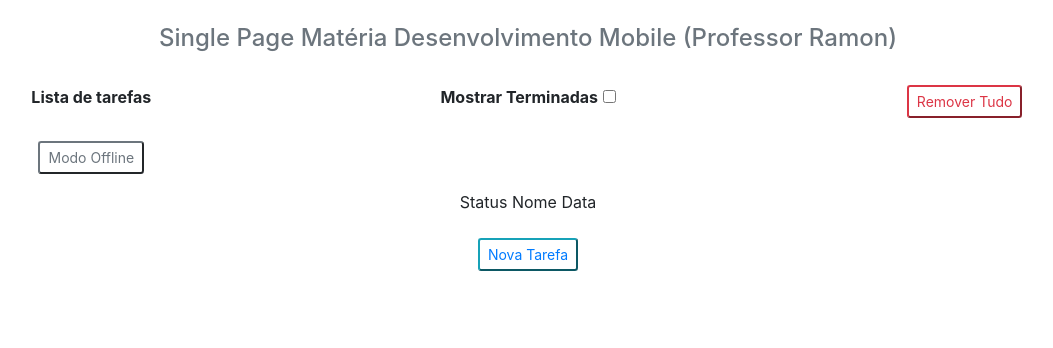
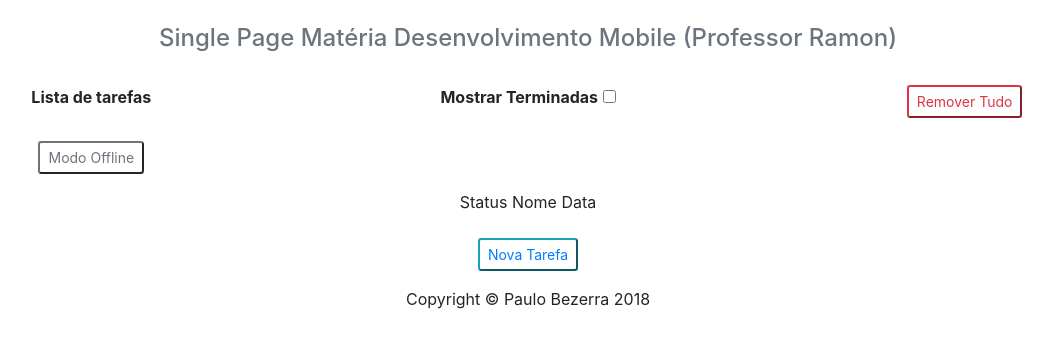
Before and after one commit to phbrazil/SinglePage, a plain HTML site: page index.html in a window 1280 px wide. Shown: the whole page, without its empty margins (112-1165 px from the left). Drawn offline with Linux system fonts and the light colour scheme.

Commit message:
Progressive Web

```diff
--- a/index.html
+++ b/index.html
@@ -55,6 +55,11 @@
                 </div>
             </div>
 
+            <div class="row">
+                <div class="col-12">
+                    <p>Copyright &copy; Paulo Bezerra 2018</p>
+                </div>
+            </div>
 
         </div>
 
```
Also changed, not shown: novaTarefa.html (+9 -3 lines).
